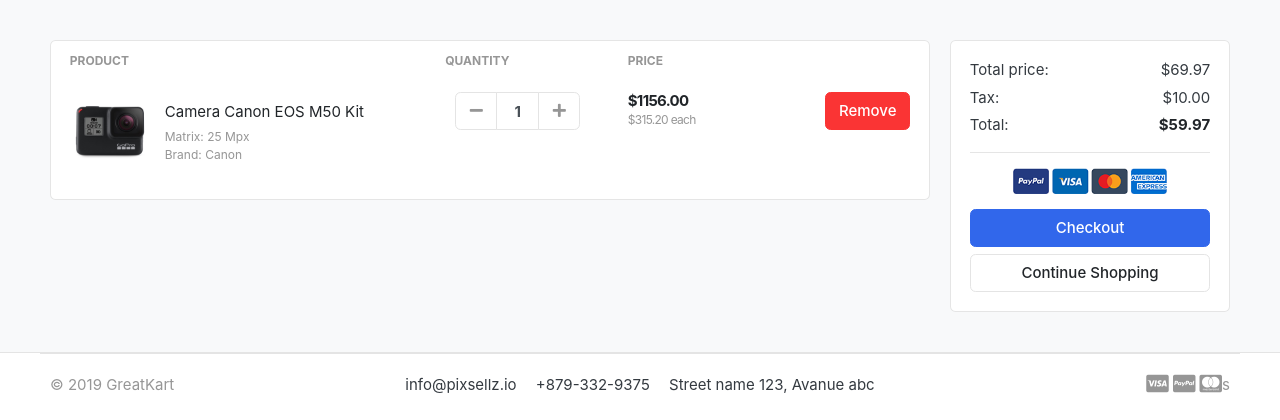
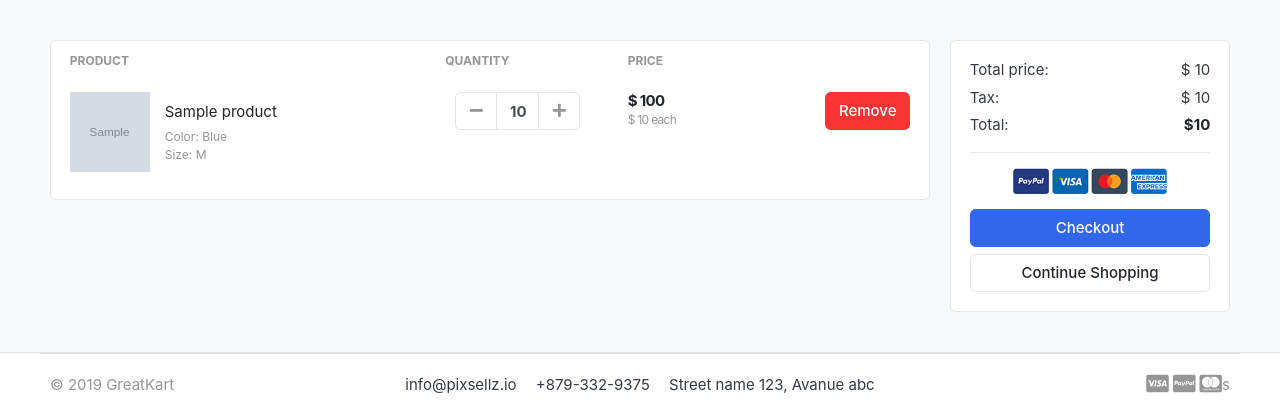
Before and after one commit to alixcaroline/django_e-commerce, a Django app: template templates/store/cart.html in a window 1280 px wide. Shown: the part 118-538 px from the top of the page. Run offline with Django 4.2, Linux system fonts and the light colour scheme; tables that the repository leaves empty hold one stand-in row (values such as "Sample post"); the template is opened without the code that fills it: values that come from a table or form of the project are taken from there, most other values are stand-ins (such as "Sample title", 1, 10 or a date in 2020); grey boxes marked "Sample" are stand-in pictures; some libraries are stand-ins or nearby versions; some web fonts are replaced.

Commit message:
add shopping cart functionality

```diff
--- /dev/null
+++ b/carts/context_processors.py
@@ -0,0 +1,19 @@
+from .models import Cart, CartItem
+from .views import _cart_id
+
+
+def counter(request):
+    cart_count = 0
+
+    if "admin" in request.path:
+        return {}
+    else:
+        try:
+            cart = Cart.objects.filter(cart_id=_cart_id(request))
+            cart_items = CartItem.objects.all().filter(cart=cart[:1])
+            for item in cart_items:
+                cart_count += item.quantity
+        except Cart.DoesNotExist:
+            cart_count = 0
+
+    return dict(cart_count=cart_count)
--- a/carts/models.py
+++ b/carts/models.py
@@ -17,5 +17,8 @@
     quantity = models.IntegerField()
     is_active = models.BooleanField(default=True)
 
+    def sub_total(self):
+        return self.product.price * self.quantity
+
     def __str__(self):
         return self.product
--- a/carts/urls.py
+++ b/carts/urls.py
@@ -1,4 +1,13 @@
 from django.urls import path
 from . import views
 
-urlpatterns = [path("", views.cart, name="cart")]
+urlpatterns = [
+    path("", views.cart, name="cart"),
+    path("add_cart/<int:product_id>/", views.add_cart, name="add_cart"),
+    path("remove_cart/<int:product_id>/", views.remove_cart, name="remove_cart"),
+    path(
+        "remove_cart_item/<int:product_id>/",
+        views.remove_cart_item,
+        name="remove_cart_item",
+    ),
+]
--- a/carts/views.py
+++ b/carts/views.py
@@ -1,6 +1,78 @@
-from django.shortcuts import render
+from django.shortcuts import render, redirect, get_object_or_404
+from django.http import HttpResponse
+from store.models import Product
+from .models import Cart, CartItem
+
+# Create your views here.
 
 
-# Create your views here.
-def cart(request):
-    return render(request, "store/cart.html")
+def _cart_id(request):
+    cart = request.session.session_key
+    if not cart:
+        cart = request.session.create()
+    return cart
+
+
+def add_cart(request, product_id):
+    product = Product.objects.get(id=product_id)
+    try:
+        # Get the cart using the cart_id present in the session
+        cart = Cart.objects.get(cart_id=_cart_id(request))
+    except Cart.DoesNotExist:
+        cart = Cart.objects.create(cart_id=_cart_id(request))
+    cart.save()
+
+    try:
+        cart_item = CartItem.objects.get(product=product, cart=cart)
+        cart_item.quantity += 1
+        cart_item.save()
+    except CartItem.DoesNotExist:
+        cart_item = CartItem.objects.create(product=product, quantity=1, cart=cart)
+        cart_item.save()
+
+    return redirect("cart")
+
+
+def remove_cart(request, product_id):
+    cart = Cart.objects.get(cart_id=_cart_id(request))
+    product = get_object_or_404(Product, id=product_id)
+    cart_item = CartItem.objects.get(product=product, cart=cart)
+
+    if cart_item.quantity > 1:
+        cart_item.quantity -= 1
+        cart_item.save()
+    else:
+        cart_item.delete()
+    return redirect("cart")
+
+
+def remove_cart_item(request, product_id):
+    cart = Cart.objects.get(cart_id=_cart_id(request))
+    product = get_object_or_404(Product, id=product_id)
+    cart_item = CartItem.objects.get(product=product, cart=cart)
+
+    cart_item.delete()
+    return redirect("cart")
+
+
+def cart(request, total=0, quantity=0, cart_items=None):
+    try:
+        cart = Cart.objects.get(cart_id=_cart_id(request))
+        cart_items = CartItem.objects.filter(cart=cart, is_active=True)
+        for item in cart_items:
+            total += item.product.price * item.quantity
+            quantity += item.quantity
+
+        tax = (21 * total) / 100
+        grand_total = total + tax
+    except:
+        pass
+
+    context = {
+        "total": total,
+        "quantity": quantity,
+        "cart_items": cart_items,
+        "tax": tax,
+        "grand_total": grand_total,
+    }
+    return render(request, "store/cart.html", context)
--- a/ecommerce/settings.py
+++ b/ecommerce/settings.py
@@ -67,6 +67,7 @@
                 "django.contrib.auth.context_processors.auth",
                 "django.contrib.messages.context_processors.messages",
                 "category.context_processors.menu_links",
+                "carts.context_processors.counter",
             ],
         },
     },
--- a/templates/includes/navbar.html
+++ b/templates/includes/navbar.html
@@ -103,11 +103,13 @@
 								<a href="./register.html"> Register</a>
 							</div>
 						</div>
-						<a href="./cart.html" class="widget-header pl-3 ml-3">
+						<a href="{% url 'cart' %}" class="widget-header pl-3 ml-3">
 							<div class="icon icon-sm rounded-circle border">
 								<i class="fa fa-shopping-cart"></i>
 							</div>
-							<span class="badge badge-pill badge-danger notify">0</span>
+							<span class="badge badge-pill badge-danger notify"
+								>{{ cart_count }}</span
+							>
 						</a>
 					</div>
 					<!-- widgets-wrap.// -->
--- a/templates/store/cart.html
+++ b/templates/store/cart.html
@@ -3,7 +3,13 @@
 <section class="section-content padding-y bg">
 	<div class="container">
 		<!-- ============================ COMPONENT 1 ================================= -->
-
+		{% if not cart_items %}
+		<h2 class="text-center">Your shopping cart is Empty</h2>
+		<br />
+		<div class="text-center">
+			<a href="{% url 'store' %}" class="btn btn-primary">Continue shopping</a>
+		</div>
+		{% else %}
 		<div class="row">
 			<aside class="col-lg-9">
 				<div class="card">
@@ -17,22 +23,22 @@
 							</tr>
 						</thead>
 						<tbody>
+							{% for item in cart_items %}
 							<tr>
 								<td>
 									<figure class="itemside align-items-center">
 										<div class="aside">
-											<img
-												src="{% static './images/items/11.jpg' %}"
-												class="img-sm"
-											/>
+											<img src="{{ item.product.images.url }}" class="img-sm" />
 										</div>
 										<figcaption class="info">
-											<a href="#" class="title text-dark"
-												>Camera Canon EOS M50 Kit</a
+											<a
+												href="{{ item.product.get_url }}"
+												class="title text-dark"
+												>{{ item.product.product_name }}</a
 											>
 											<p class="text-muted small">
-												Matrix: 25 Mpx <br />
-												Brand: Canon
+												Color: Blue <br />
+												Size: M
 											</p>
 										</figcaption>
 									</figure>
@@ -42,23 +48,29 @@
 									<div class="col">
 										<div class="input-group input-spinner">
 											<div class="input-group-prepend">
-												<button
+												<a
+													href="{% url 'remove_cart' item.product_id %}"
 													class="btn btn-light"
 													type="button"
 													id="button-plus"
 												>
 													<i class="fa fa-minus"></i>
-												</button>
+												</a>
 											</div>
-											<input type="text" class="form-control" value="1" />
+											<input
+												type="text"
+												class="form-control"
+												value="{{ item.quantity }}"
+											/>
 											<div class="input-group-append">
-												<button
+												<a
+													href="{% url 'add_cart' item.product_id %}"
 													class="btn btn-light"
 													type="button"
 													id="button-minus"
 												>
 													<i class="fa fa-plus"></i>
-												</button>
+												</a>
 											</div>
 										</div>
 										<!-- input-group.// -->
@@ -67,15 +79,23 @@
 								</td>
 								<td>
 									<div class="price-wrap">
-										<var class="price">$1156.00</var>
-										<small class="text-muted"> $315.20 each </small>
+										<var class="price">$ {{ item.sub_total }}</var>
+										<small class="text-muted">
+											$ {{ item.product.price }} each
+										</small>
 									</div>
 									<!-- price-wrap .// -->
 								</td>
 								<td class="text-right">
-									<a href="" class="btn btn-danger"> Remove</a>
+									<a
+										href="{% url 'remove_cart_item' item.product_id %}"
+										class="btn btn-danger"
+									>
+										Remove</a
+									>
 								</td>
 							</tr>
+							{% endfor %}
 						</tbody>
 					</table>
 				</div>
@@ -87,15 +107,17 @@
 					<div class="card-body">
 						<dl class="dlist-align">
 							<dt>Total price:</dt>
-							<dd class="text-right">$69.97</dd>
+							<dd class="text-right">$ {{ total }}</dd>
 						</dl>
 						<dl class="dlist-align">
 							<dt>Tax:</dt>
-							<dd class="text-right">$10.00</dd>
+							<dd class="text-right">$ {{ tax }}</dd>
 						</dl>
 						<dl class="dlist-align">
 							<dt>Total:</dt>
-							<dd class="text-right text-dark b"><strong>$59.97</strong></dd>
+							<dd class="text-right text-dark b">
+								<strong>${{ grand_total }}</strong>
+							</dd>
 						</dl>
 						<hr />
 						<p class="text-center mb-3">
@@ -107,7 +129,7 @@
 						<a href="./place-order.html" class="btn btn-primary btn-block">
 							Checkout
 						</a>
-						<a href="./store.html" class="btn btn-light btn-block"
+						<a href="{% url 'store' %}" class="btn btn-light btn-block"
 							>Continue Shopping</a
 						>
 					</div>
@@ -118,6 +140,7 @@
 			<!-- col.// -->
 		</div>
 		<!-- row.// -->
+		{% endif %}
 		<!-- ============================ COMPONENT 1 END .// ================================= -->
 	</div>
 	<!-- container .//  -->
--- a/templates/store/store.html
+++ b/templates/store/store.html
@@ -170,7 +170,11 @@
 									</div>
 									<!-- price-wrap.// -->
 								</div>
-								<a href="#" class="btn btn-block btn-success">Added to cart </a>
+								<a
+									href="{% url 'add_cart' product.id %}"
+									class="btn btn-block btn-primary"
+									>Add to cart
+								</a>
 							</figcaption>
 						</figure>
 					</div>
```
Also changed, not shown: store/views.py (+8 -2 lines), templates/store/product_detail.html (+14 -2 lines).
